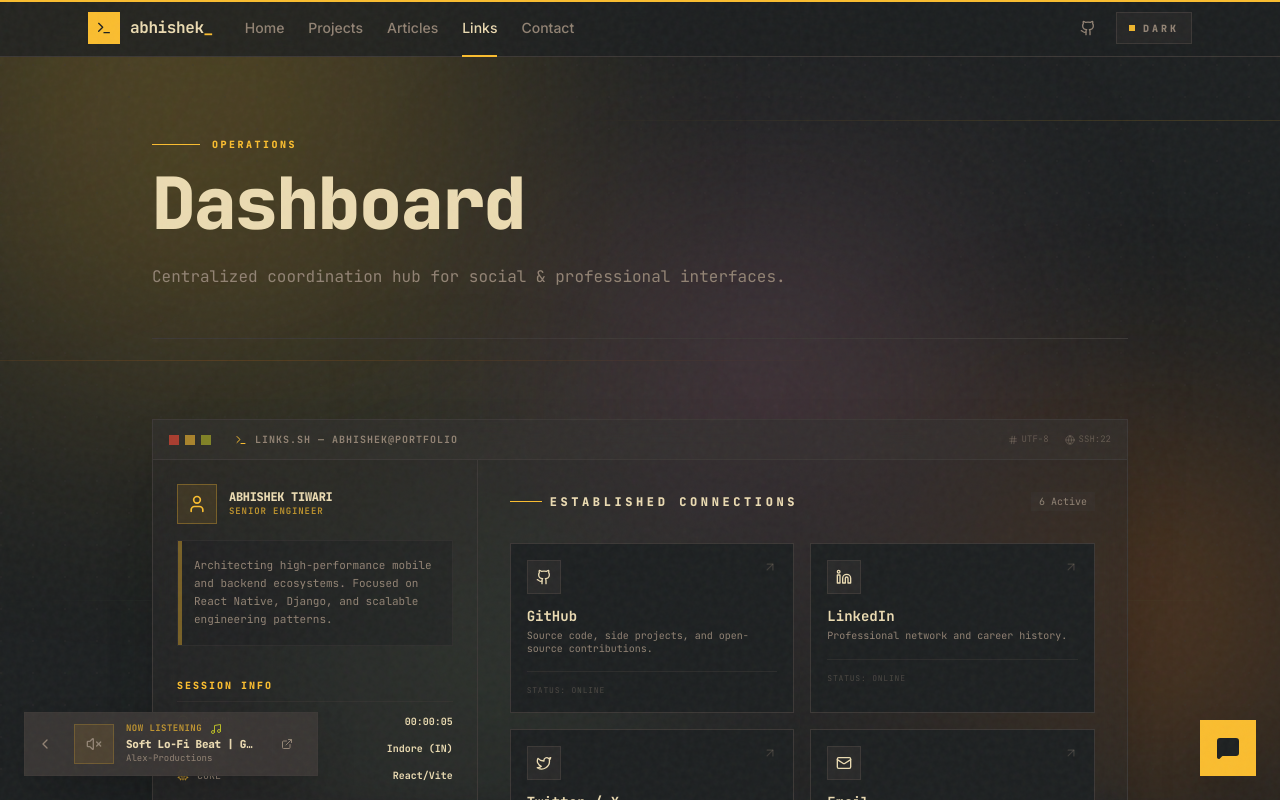
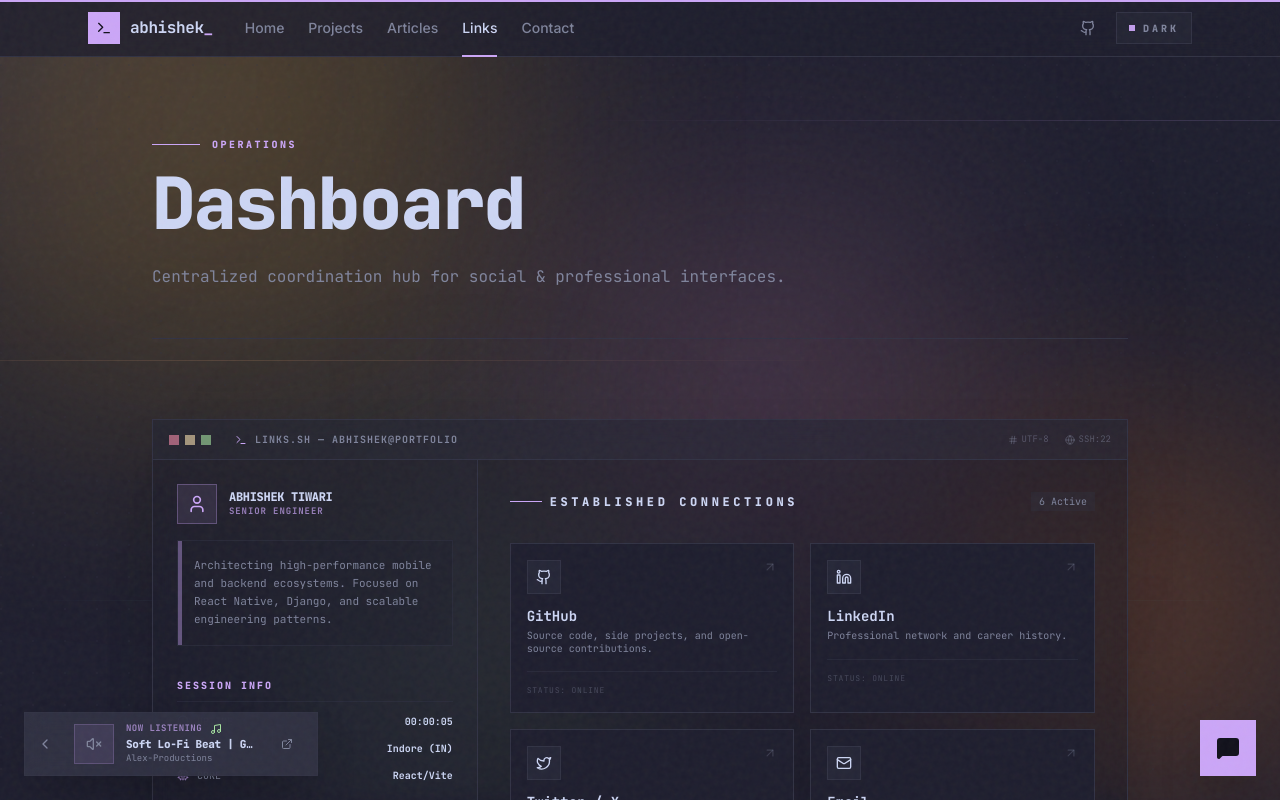
Before and after one commit to Itz-Abhishek-Tiwari/Abhishek-Portfolio, a React (Vite) app: page /links in a window 1280 px wide. Shown: the top 800 px of the page. Built offline with nearby package versions, Linux system fonts and the light colour scheme.

Commit message:
feat: migrate color palette to Catppuccin Mocha and update background audio track

```diff
--- a/src/components/NowPlaying/NowPlaying.jsx
+++ b/src/components/NowPlaying/NowPlaying.jsx
@@ -9,7 +9,7 @@ export default function NowPlaying() {
     const audioRef = useRef(null);
     const trackName = "Soft Lo-Fi Beat | GIRL";
     const artistName = "Alex-Productions";
-    const audioUrl = "https://www.chosic.com/wp-content/uploads/2021/06/Soft-Lo-Fi-Beat-GIRL.mp3";
+    const audioUrl = "https://www.chosic.com/wp-content/uploads/2020/07/alexander-nakarada-superepic(chosic.com).mp3";
     const sourceUrl = "https://www.chosic.com/free-music/all/?category=lofi-background-music";
 
     // Detect screen width to set initial state
--- a/src/components/ui/MatrixOverlay.jsx
+++ b/src/components/ui/MatrixOverlay.jsx
@@ -47,7 +47,7 @@ export default function MatrixOverlay({ isVisible, duration = 4000, onDone }) {
         const drops = new Array(columns).fill(0).map(() => Math.random() * -100);
 
         const interval = setInterval(() => {
-            ctx.fillStyle = "rgba(29, 32, 33, 0.1)";
+            ctx.fillStyle = "rgba(30, 30, 46, 0.1)";
             ctx.fillRect(0, 0, canvas.width, canvas.height);
 
             ctx.font = `bold ${fontSize}px "Geist Mono", monospace`;
@@ -59,11 +59,11 @@ export default function MatrixOverlay({ isVisible, duration = 4000, onDone }) {
 
                 // Dynamic coloring for depth
                 if (Math.random() > 0.98) {
-                    ctx.fillStyle = "#ebdbb2"; // Rare white character
+                    ctx.fillStyle = "#cdd6f4"; // Rare white character (Catppuccin Text)
                 } else if (drops[i] < 5) {
-                    ctx.fillStyle = "#fabd2f"; // Yellow head
+                    ctx.fillStyle = "#f9e2af"; // Yellow head (Catppuccin Yellow)
                 } else {
-                    ctx.fillStyle = "#8ec07c"; // Standard green
+                    ctx.fillStyle = "#a6e3a1"; // Standard green (Catppuccin Green)
                 }
 
                 ctx.fillText(char, x, y);
@@ -85,7 +85,7 @@ export default function MatrixOverlay({ isVisible, duration = 4000, onDone }) {
 
     return (
         <div className="matrix-overlay">
-            <div className="absolute inset-0 z-20 pointer-events-none bg-[radial-gradient(circle_at_center,transparent_0%,rgba(29,32,33,0.8)_100%)]" />
+            <div className="absolute inset-0 z-20 pointer-events-none bg-[radial-gradient(circle_at_center,transparent_0%,rgba(30,30,46,0.8)_100%)]" />
             <canvas ref={canvasRef} className="absolute inset-0" />
             <div className="relative z-30 flex flex-col items-center gap-3 text-center pointer-events-none select-none">
                 <p className="font-mono text-xs font-black uppercase tracking-[0.5em] text-vibrant-yellow animate-pulse">
--- a/src/styles/global.css
+++ b/src/styles/global.css
@@ -22,31 +22,31 @@ html {
   --font-sans: "Geist Sans", "Inter", system-ui, sans-serif;
   --font-mono: "Geist Mono", "JetBrains Mono", monospace;
 
-  /* Gruvbox Core Palette */
-  --color-zinc-50: #efdfb1;
-  --color-zinc-100: #ebdbb2;
-  --color-zinc-200: #d5c4a1;
-  --color-zinc-300: #bdae93;
-  --color-zinc-400: #a89984;
-  --color-zinc-500: #928374;
-  --color-zinc-600: #7c6f64;
-  --color-zinc-700: #665c54;
-  --color-zinc-800: #504945;
-  --color-zinc-900: #3c3836;
-  --color-zinc-950: #1d2021;
+  /* Catppuccin Mocha Core Palette */
+  --color-zinc-50: #cdd6f4;
+  --color-zinc-100: #bac2de;
+  --color-zinc-200: #a6adc8;
+  --color-zinc-300: #9399b2;
+  --color-zinc-400: #7f849c;
+  --color-zinc-500: #6c7086;
+  --color-zinc-600: #585b70;
+  --color-zinc-700: #45475a;
+  --color-zinc-800: #313244;
+  --color-zinc-900: #1e1e2e;
+  --color-zinc-950: #11111b;
 
-  /* Gruvbox Accent Colors */
-  --color-telephone-red: #fb4934;
-  --color-accent-red: #cc241d;
+  /* Catppuccin Accent Colors */
+  --color-telephone-red: #f38ba8;
+  --color-accent-red: #eba0ac;
 
-  /* Gruvbox Vibrant Palette */
-  --color-vibrant-blue: #83a598;
-  --color-vibrant-purple: #d3869b;
-  --color-vibrant-emerald: #b8bb26;
-  --color-vibrant-pink: #d3869b;
-  --color-vibrant-cyan: #8ec07c;
-  --color-vibrant-orange: #fe8019;
-  --color-vibrant-yellow: #fabd2f;
+  /* Catppuccin Vibrant Palette */
+  --color-vibrant-blue: #89b4fa;
+  --color-vibrant-purple: #cba6f7;
+  --color-vibrant-emerald: #a6e3a1;
+  --color-vibrant-pink: #f5c2e7;
+  --color-vibrant-cyan: #89dceb;
+  --color-vibrant-orange: #fab387;
+  --color-vibrant-yellow: #f9e2af;
 
   /* shadcn mappings for Tailwind v4 */
   --color-background: var(--background);
@@ -103,74 +103,74 @@ html {
 
 @layer base {
 
-  /* Gruvbox is the ONLY theme — applied to :root directly */
+  /* Catppuccin Mocha is the default theme */
   :root {
-    --background: #1d2021;
-    --foreground: #ebdbb2;
-    --card: #282828;
-    --card-foreground: #ebdbb2;
-    --popover: #282828;
-    --popover-foreground: #ebdbb2;
-    --primary: #fabd2f;
-    --primary-foreground: #1d2021;
-    --secondary: #3c3836;
-    --secondary-foreground: #ebdbb2;
-    --muted: #3c3836;
-    --muted-foreground: #928374;
-    --accent: #fe8019;
-    --accent-foreground: #1d2021;
-    --destructive: #fb4934;
-    --destructive-foreground: #ebdbb2;
-    --border: #3c3836;
-    --input: #3c3836;
-    --ring: #fabd2f;
+    --background: #1e1e2e;
+    --foreground: #cdd6f4;
+    --card: #181825;
+    --card-foreground: #cdd6f4;
+    --popover: #181825;
+    --popover-foreground: #cdd6f4;
+    --primary: #cba6f7;
+    --primary-foreground: #11111b;
+    --secondary: #313244;
+    --secondary-foreground: #cdd6f4;
+    --muted: #313244;
+    --muted-foreground: #7f849c;
+    --accent: #89b4fa;
+    --accent-foreground: #11111b;
+    --destructive: #f38ba8;
+    --destructive-foreground: #cdd6f4;
+    --border: #313244;
+    --input: #313244;
+    --ring: #cba6f7;
     --radius: 0px;
 
-    /* Gruvbox Vibrant Overrides */
-    --vibrant-blue: #83a598;
-    --vibrant-purple: #d3869b;
-    --vibrant-emerald: #b8bb26;
-    --vibrant-orange: #fe8019;
-    --vibrant-pink: #d3869b;
-    --vibrant-cyan: #8ec07c;
-    --vibrant-yellow: #fabd2f;
+    /* Catppuccin Vibrant Overrides */
+    --vibrant-blue: #89b4fa;
+    --vibrant-purple: #cba6f7;
+    --vibrant-emerald: #a6e3a1;
+    --vibrant-orange: #fab387;
+    --vibrant-pink: #f5c2e7;
+    --vibrant-cyan: #89dceb;
+    --vibrant-yellow: #f9e2af;
 
-    --telephone-red: #fb4934;
-    --accent-red: #cc241d;
+    --telephone-red: #f38ba8;
+    --accent-red: #eba0ac;
   }
 
   [data-theme='light'] {
-    --background: #fbf1c7;
-    --foreground: #282828;
-    --card: #f9f5d7;
-    --card-foreground: #282828;
-    --popover: #f9f5d7;
-    --popover-foreground: #282828;
-    --primary: #af3a03;
-    --primary-foreground: #fbf1c7;
-    --secondary: #ebdbb2;
-    --secondary-foreground: #3c3836;
-    --muted: #ebdbb2;
-    --muted-foreground: #7c6f64;
-    --accent: #b57614;
-    --accent-foreground: #fbf1c7;
-    --destructive: #9d0006;
-    --destructive-foreground: #fbf1c7;
-    --border: #d5c4a1;
-    --input: #d5c4a1;
-    --ring: #af3a03;
+    --background: #eff1f5;
+    --foreground: #4c4f69;
+    --card: #e6e9ef;
+    --card-foreground: #4c4f69;
+    --popover: #e6e9ef;
+    --popover-foreground: #4c4f69;
+    --primary: #8839ef;
+    --primary-foreground: #eff1f5;
+    --secondary: #ccd0da;
+    --secondary-foreground: #4c4f69;
+    --muted: #ccd0da;
+    --muted-foreground: #8c8fa1;
+    --accent: #1e66f5;
+    --accent-foreground: #eff1f5;
+    --destructive: #d20f39;
+    --destructive-foreground: #eff1f5;
+    --border: #ccd0da;
+    --input: #ccd0da;
+    --ring: #8839ef;
 
-    /* Light Mode Vibrant Adjustments */
-    --vibrant-blue: #076678;
-    --vibrant-purple: #8f3f71;
-    --vibrant-emerald: #79740e;
-    --vibrant-orange: #af3a03;
-    --vibrant-pink: #8f3f71;
-    --vibrant-cyan: #427b58;
-    --vibrant-yellow: #b57614;
+    /* Latte Mode Vibrant Adjustments */
+    --vibrant-blue: #1e66f5;
+    --vibrant-purple: #8839ef;
+    --vibrant-emerald: #40a02b;
+    --vibrant-orange: #fe640b;
+    --vibrant-pink: #ea76cb;
+    --vibrant-cyan: #04a5e5;
+    --vibrant-yellow: #df8e1d;
 
-    --telephone-red: #9d0006;
-    --accent-red: #af3a03;
+    --telephone-red: #d20f39;
+    --accent-red: #e64553;
   }
 
   * {
```
